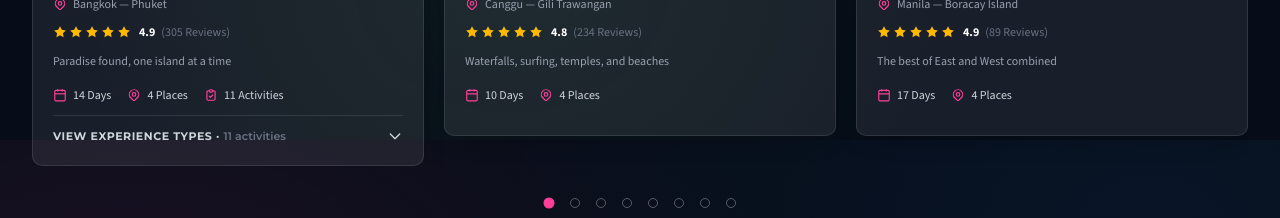
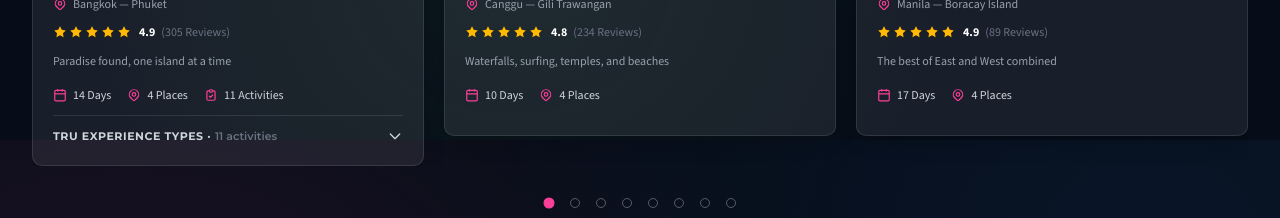
Before and after one commit to markpope8507/trutravels, a Next.js app: page / in a window 1280 px wide. Shown: the part 1460-1678 px from the top of the page. Built offline with nearby package versions, Linux system fonts and the light colour scheme.

Commit message:
Rename disclosure label to TRU Experience Types
Co-Authored-By: Claude Opus 4.7 (1M context) <noreply@anthropic.com>

```diff
--- a/src/components/experience-carousel.tsx
+++ b/src/components/experience-carousel.tsx
@@ -238,7 +238,7 @@ function ExperienceTypesDisclosure({
         className="w-full flex items-center justify-between text-left text-[11px] font-bold uppercase tracking-wider font-heading text-gray-300 hover:text-white transition-colors"
       >
         <span>
-          {open ? "Hide" : "View"} Experience Types &middot;{" "}
+          TRU Experience Types &middot;{" "}
           <span className="text-gray-500 font-semibold normal-case tracking-normal">
             {totalActivities} activities
           </span>
```
